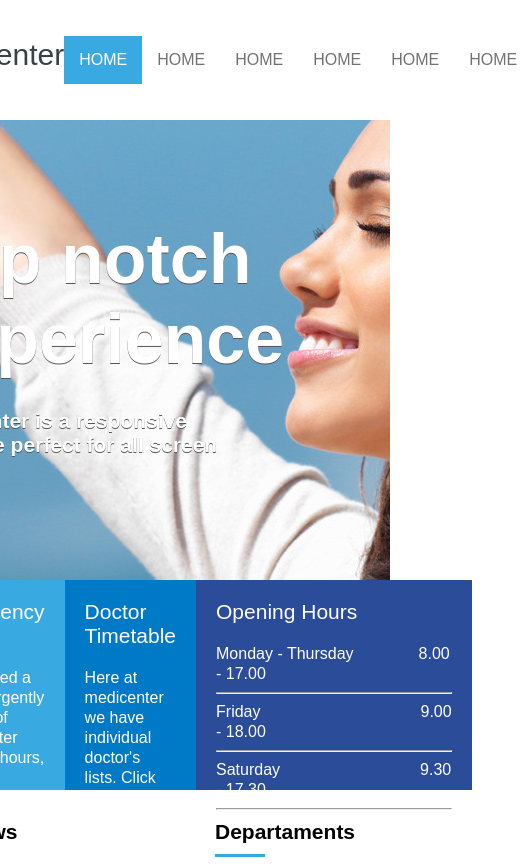
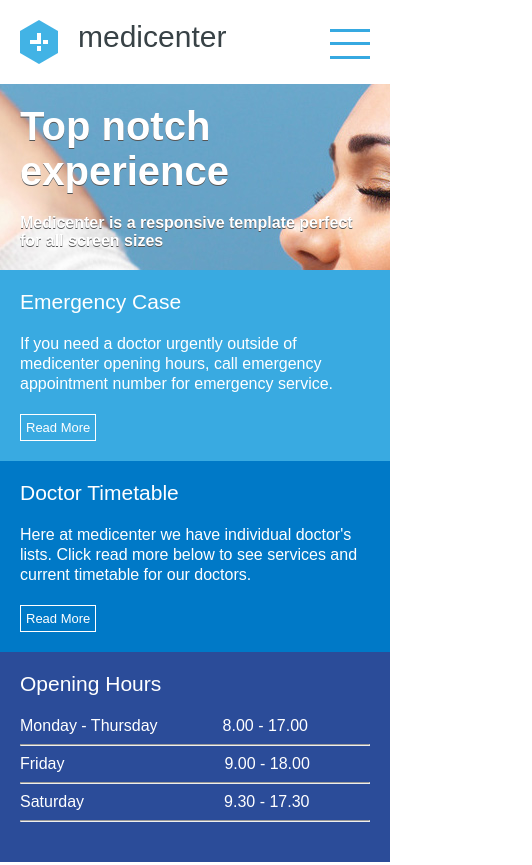
Before and after one commit to beatricoli/Medicenter, a plain HTML site: page index.html in a window 390 px wide. Shown: the top 865 px of the page, 532 px wide, since content can reach past the window. Drawn offline with Linux system fonts and the light colour scheme.

Commit message:
Medicenter agora esta responsivo para width de 375px

```diff
--- a/assets/css/template.css
+++ b/assets/css/template.css
@@ -435,3 +435,104 @@ footer .widget_title_text{
     font-size: 12px;
     margin-top: 30px;
 }
+
+.menuMobile{
+    display: none;
+    width: 40px;
+    height: 40px;
+
+    margin-top: 40px;
+    margin-bottom: 40px;
+}
+
+.mm_line{
+    height: 3px;
+    background-color: #36a9e1;
+}
+
+@media (max-width: 600px){
+    .banner_headline h1{
+        padding: 20px;
+        font-size: 40px;
+    }
+
+    .banner_headline h2{
+        margin-top: -20px;
+        padding: 20px;
+        font-size: 16px;
+    }
+
+    .banner_options{
+        height: auto;
+        flex-direction: column;
+    }
+
+    .container{
+        flex-direction: column;
+    }
+
+    #geral section{
+        padding: 20px;
+
+    }
+
+    #geral aside{
+        padding: 20px;
+    }
+
+    .widget_body_dep{
+        display: flex;
+        justify-content: space-around;
+    }
+
+    .footer_menu{
+        flex-direction: column;
+    }
+
+    .footer_area{
+        flex-direction: column;
+        padding: 20px;
+    }
+
+    .footer_copy{
+        padding-left: 20px;
+    }
+
+    header.container{
+        flex-direction: row;
+    }
+
+    nav ul{
+        flex-direction: column;
+        display: none;
+    }
+
+    header{
+        height: auto;
+    }
+
+
+    .logo{
+        padding: 20px;
+    }
+
+    div.menu{
+        display: flex;
+        justify-content: flex-end;
+    }
+
+    .menuMobile{
+        display: flex;
+        flex-direction: column;
+        justify-content: space-around;
+        margin-bottom: -510px;
+        margin-top: -60px;
+        margin-right: 20px;
+    }
+
+    .widget_title.news{
+        margin-top: 150px;
+    }
+
+
+}
--- a/index.html
+++ b/index.html
@@ -16,6 +16,11 @@
             </div>
             <div class="menu">
                 <nav>
+                    <div class="menuMobile">
+                        <div class="mm_line"></div>
+                        <div class="mm_line"></div>
+                        <div class="mm_line"></div>
+                    </div>
                     <ul>
                         <li class="active"><a href="">HOME</a></li>
                         <li><a href="">HOME</a></li>
@@ -67,7 +72,7 @@
     <div class="container">
         <section>
             <div class="widget">
-                <div class="widget_title">
+                <div class="widget_title news">
                     <div class="widget_title_text">Latest News</div>
                     <div class="widget_title_bar"></div>
                 </div>
```
